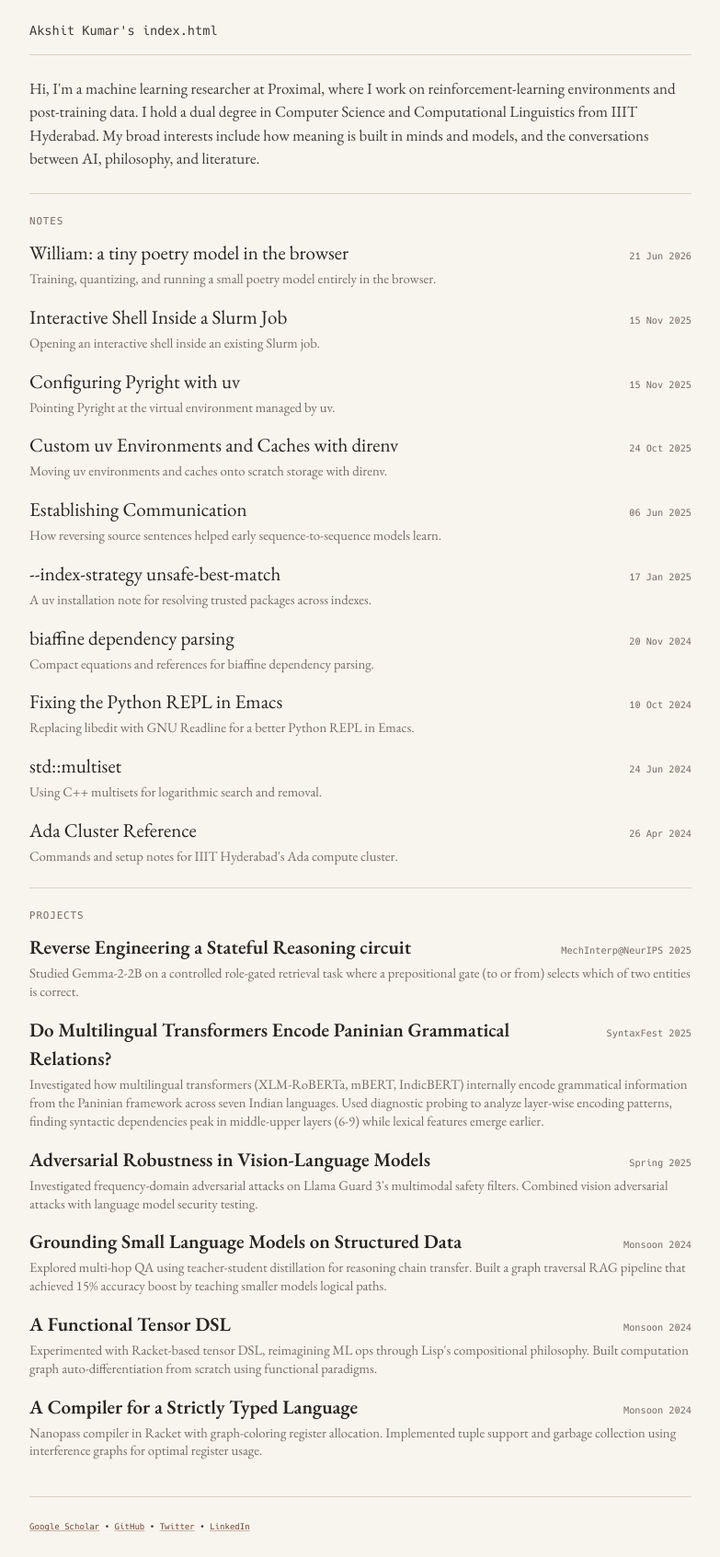
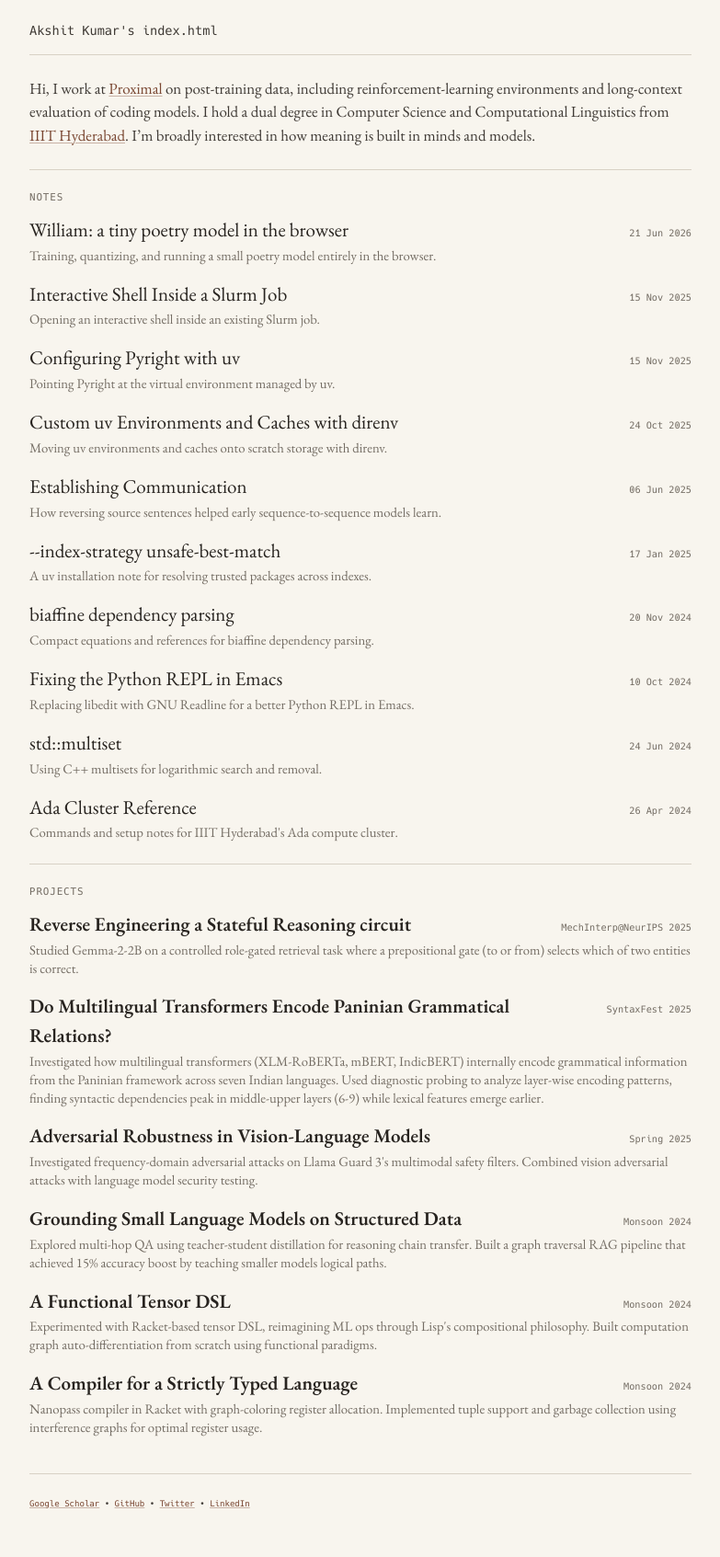
Before and after one commit to komikat/komikat.github.io, a Jekyll site: the page built from index.html, in a window 1280 px wide. Shown: the whole page at 92% size, without its empty margins (248-1031 px from the left). Built offline with Jekyll 4.4.1, drawn with Linux system fonts in a browser that asks for light colours; the list of posts is cut into pages by our own code; after the commit the page ends 1667 px from its top, so only the background shows below that.

Commit message:
Update homepage bio

```diff
--- a/index.html
+++ b/index.html
@@ -5,11 +5,11 @@
 
 <section class="home-intro">
   <p>
-    Hi, I'm a machine learning researcher at Proximal, where I work on
-    reinforcement-learning environments and post-training data. I hold a dual
-    degree in Computer Science and Computational Linguistics from IIIT Hyderabad.
-    My broad interests include how meaning is built in minds and models, and the
-    conversations between AI, philosophy, and literature.
+    Hi, I work at <a href="https://www.proximal.ai/">Proximal</a> on post-training
+    data, including reinforcement-learning environments and long-context evaluation
+    of coding models. I hold a dual degree in Computer Science and Computational
+    Linguistics from <a href="https://www.iiit.ac.in/">IIIT Hyderabad</a>. I’m
+    broadly interested in how meaning is built in minds and models.
   </p>
 </section>
 
```
